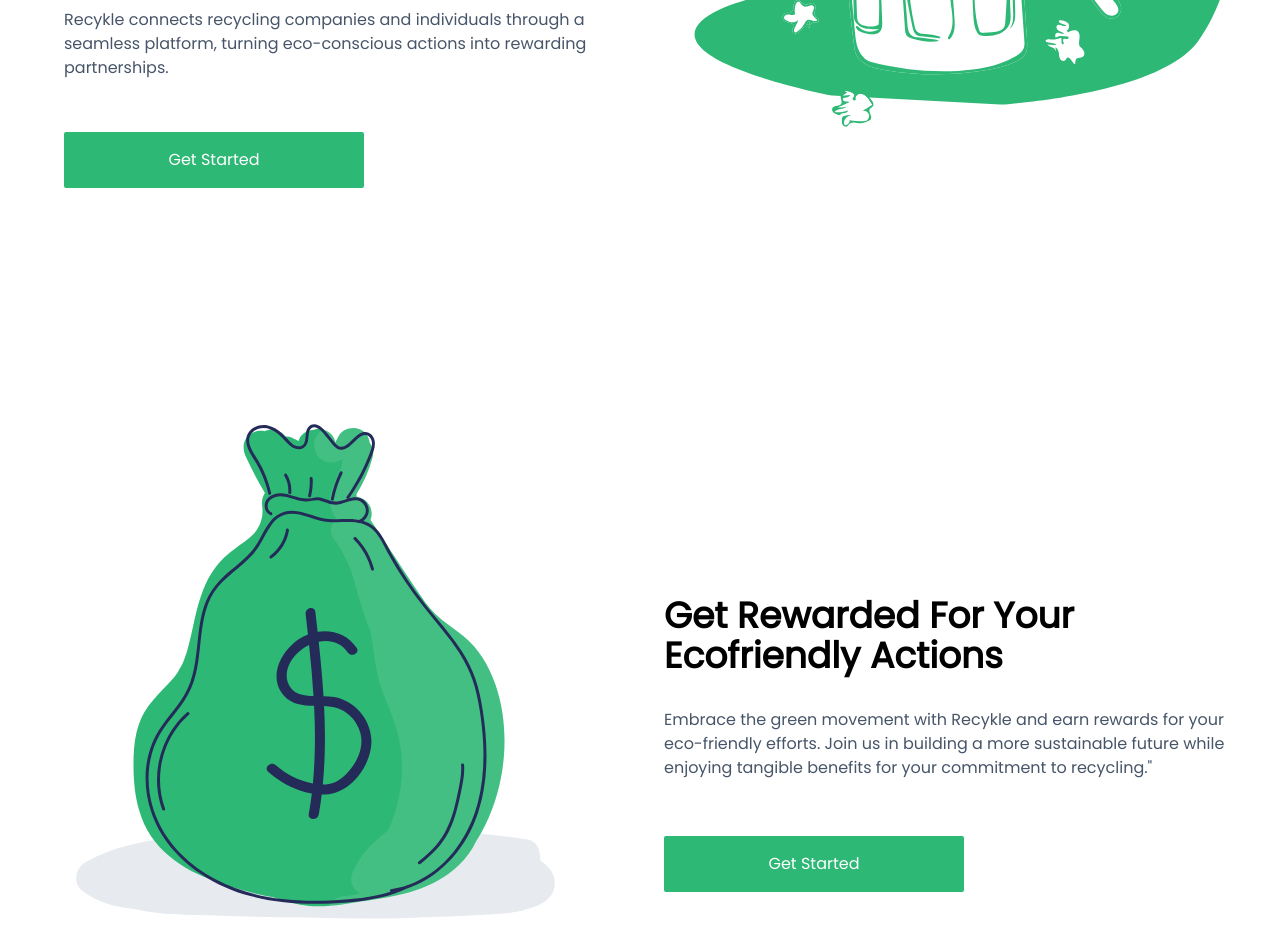
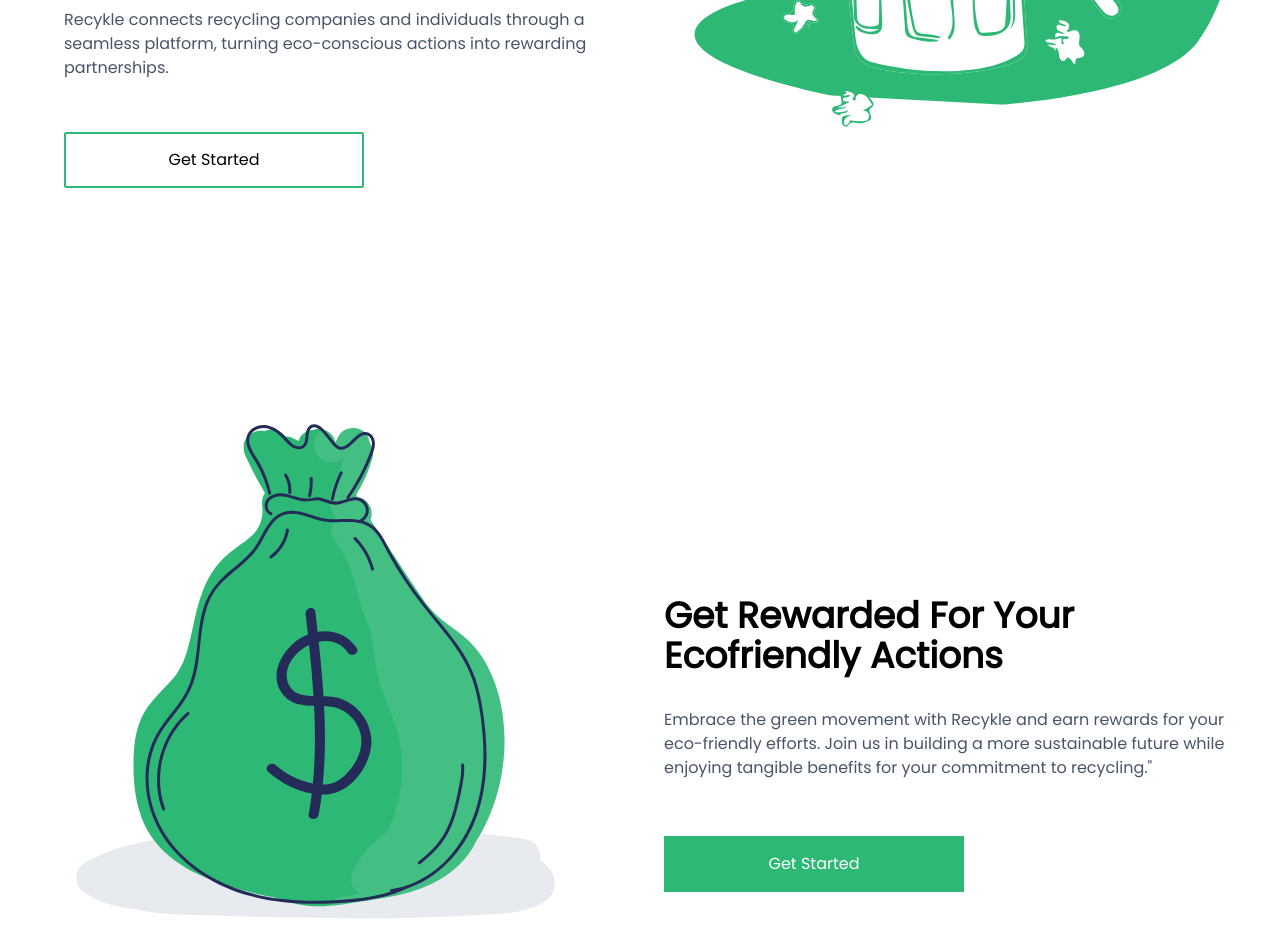
Before and after one commit to Adedoyin-Emmanuel/Recykle, a React (Vite) app: page / in a window 1280 px wide. Shown: the part 460-1412 px from the top of the page. Built offline with nearby package versions, Linux system fonts and the light colour scheme.

Commit message:
Revamp: Added button component, updated homepage UI

```diff
--- /dev/null
+++ b/src/components/Button/Button.tsx
@@ -0,0 +1,38 @@
+import React from "react";
+
+interface ButtonProps {
+  className?: string;
+  outline: boolean;
+  children: JSX.Element | JSX.Element[] | string;
+  others?: React.Attributes;
+  onClick?: () => void;
+}
+
+const Button = ({
+  className,
+  outline,
+  children,
+  others,
+  onClick,
+}: ButtonProps): JSX.Element => {
+  const button = outline ? (
+    <button
+      className={`h-14 text-center rounded-sm capitalize text-black  p-2 cursor-pointer hover:bg-green-300 hover:text-white border-2 border-spacing-3 border-green-300 transition-all duration-150 ${className}`}
+      {...others}
+      onClick={onClick}
+    >
+      {children}
+    </button>
+  ) : (
+    <button
+      className={`h-14 text-center bg-green-300 text-white rounded-smcursor-pointer  capitalize border-2 border-spacing-3 border-transparent p-2  hover:bg-transparent hover:border-green-300 hover:text-black transition-all duration-150 ${className}`}
+      {...others}
+      onClick={onClick}
+    >
+      {children}
+    </button>
+  );
+  return button;
+};
+
+export default Button;
--- a/src/pages/Home/Home.tsx
+++ b/src/pages/Home/Home.tsx
@@ -4,6 +4,7 @@ import ArrowIcon from "./../../assets/arrow.svg";
 import TrashCan from "./../../assets/trash.svg";
 import MoneyBag from "./../../assets/money.svg";
 import Finger from "./../../assets/finger.svg";
+import Button from "../../components/Button/Button";
 
 const Home: React.FC = (): JSX.Element => {
   return (
@@ -22,9 +23,9 @@ const Home: React.FC = (): JSX.Element => {
               </p>
 
               <section className="action-button flex my-8">
-                <button className="w-2/4 h-14 text-center bg-green-300 text-white rounded-sm capitalize p-2">
+                <Button outline className="w-2/4">
                   get started
-                </button>
+                </Button>
               </section>
             </div>
 
@@ -50,10 +51,10 @@ const Home: React.FC = (): JSX.Element => {
                 sustainable future while enjoying tangible benefits for your
                 commitment to recycling."
               </p>
-              <section className="action-button flex my-10">
-                <button className="w-2/4 h-14 text-center bg-green-300 text-white rounded-sm capitalize p-2">
+              <section className="action-button flex my-10  hover:border-green-300">
+                <Button outline={false} className="w-2/4">
                   get started
-                </button>
+                </Button>
               </section>
               <img
                 src={ArrowIcon}
```
